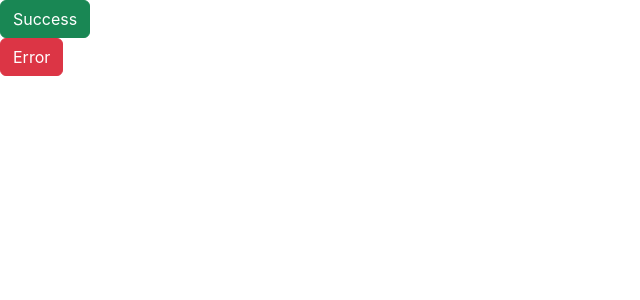
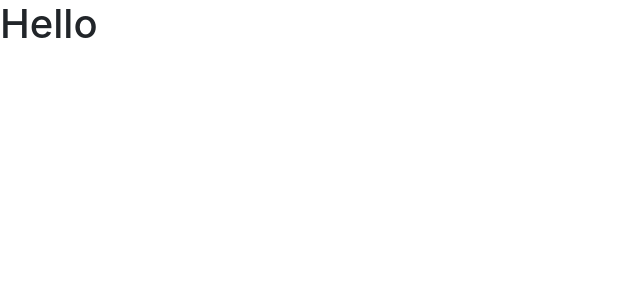
Before and after one commit to Kazi-Reazul-Islam/reactjs-fundamental-section02, a React (Create React App) app: page / in a window 1280 px wide. Shown: the top 300 px of the page, without its empty margins (0-640 px from the left). Built offline with nearby package versions, Linux system fonts and the light colour scheme.

Commit message:
react-html-parser

```diff
--- a/package.json
+++ b/package.json
@@ -7,12 +7,14 @@
     "@testing-library/react": "^13.4.0",
     "@testing-library/user-event": "^13.5.0",
     "bootstrap": "^5.2.3",
+    "buffer": "^6.0.3",
     "cogo-toast": "^4.2.3",
     "export-from-json": "^1.7.0",
     "html-react-parser": "^3.0.7",
     "react": "^18.2.0",
     "react-bootstrap": "^2.7.0",
     "react-dom": "^18.2.0",
+    "react-html-parser": "^2.0.2",
     "react-scripts": "5.0.1",
     "web-vitals": "^2.1.4"
   },
--- a/src/App.js
+++ b/src/App.js
@@ -1,26 +1,9 @@
 import React from "react";
-import cogoToast from "cogo-toast";
+import ReactHtmlParser from "react-html-parser";
 
 function App() {
-  const successToast = () => {
-    cogoToast.success("This is a success message!", {
-      position: "top-right",
-    });
-  };
-  const errorToast = () => {
-    cogoToast.error("This is a error message!", { position: "top-right" });
-  };
-  return (
-    <div>
-      <button className="btn btn-success" onClick={successToast}>
-        Success
-      </button>
-      <br />
-      <button className="btn btn-danger " onClick={errorToast}>
-        Error
-      </button>
-    </div>
-  );
+  let htmlString = "<h1>Hello</h1>";
+  return <div>{ReactHtmlParser(htmlString)}</div>;
 }
 
 export default App;
```
Also changed, not shown: 1 other file (tests, documents, lock files or other folders).
